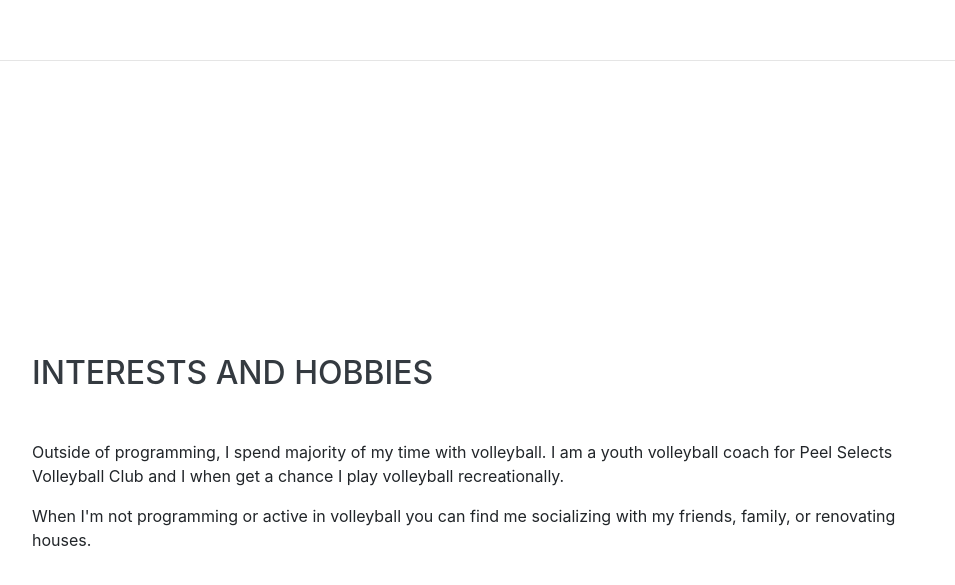
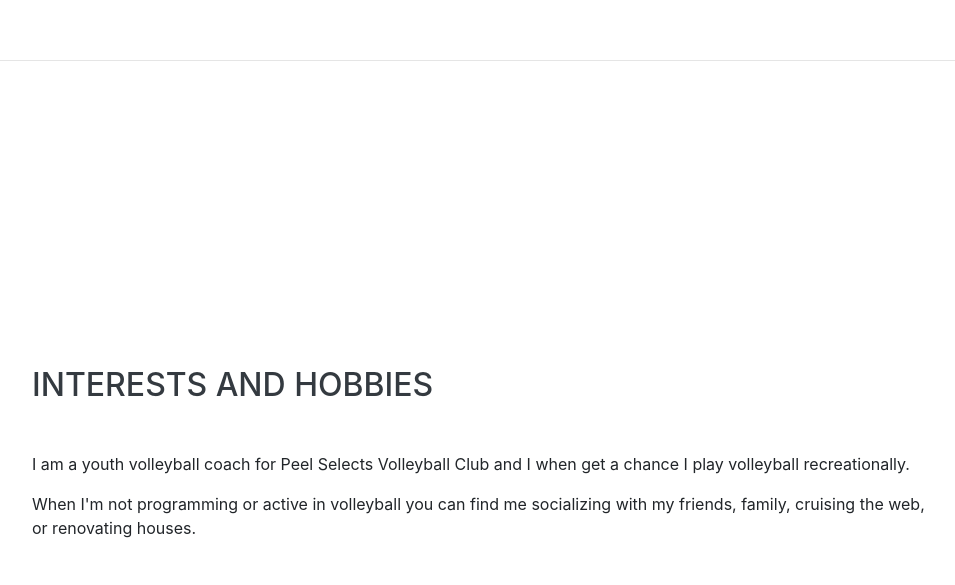
Before and after one commit to NickForma/NickForma.github.io, a website with bundled scripts: page index.html in a window 1280 px wide. Shown: the part 3143-3728 px from the top of the page, without its empty margins (288-1243 px from the left). Built offline with nearby package versions, Linux system fonts and the light colour scheme; no server answers; a web font is replaced by a local one.

Commit message:
grp proj

```diff
--- a/index.html
+++ b/index.html
@@ -258,7 +258,7 @@
         Here are some of the projects that I've worked on
         <a href="https://github.com/nickforma" target="_blank"> Github</a>.
       </p>
-      <!-- <div class="bigProjects">
+      <!-- <div class="groupProjects">
         <div class="proj1">
           <a href="https://p3codex.herokuapp.com/" target="_blank">
           <img src="./img/codex.png" alt="codex" width="700px" height="200px" />
@@ -272,6 +272,8 @@
       </div>
 
     </div>
+
+    <!-- <h2 class="mb-2">Group Projects</h2> -->
   </section>
 
   <hr class="m-0">
@@ -279,8 +281,8 @@
   <section class="resume-section p-3 p-lg-5 d-flex align-items-center" id="interests">
     <div class="w-100">
       <h2 class="mb-5">Interests and Hobbies</h2>
-      <p>Outside of programming, I spend majority of my time with volleyball. I am a youth volleyball coach for Peel Selects Volleyball Club and I when get a chance I play volleyball recreationally.</p>
-      <p>When I'm not programming or active in volleyball you can find me socializing with my friends, family, or renovating houses.</p>
+      <p>I am a youth volleyball coach for Peel Selects Volleyball Club and I when get a chance I play volleyball recreationally.</p>
+      <p>When I'm not programming or active in volleyball you can find me socializing with my friends, family, cruising the web, or renovating houses.</p>
          </div>
   </section>
 
```
